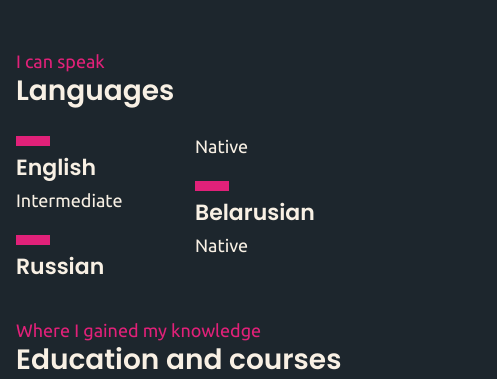
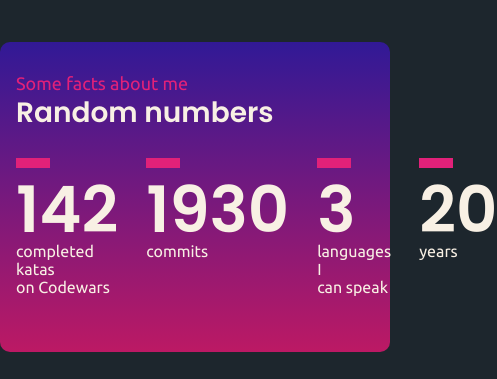
Before and after one commit to Brovar002/CV, a plain HTML site: page index.html in a window 390 px wide. Shown: the part 2528-2907 px from the top of the page, 497 px wide, since content can reach past the window. Drawn offline with nearby package versions, Linux system fonts and the light colour scheme.

Commit message:
feat: update cv

```diff
--- a/assets/css/style.css
+++ b/assets/css/style.css
@@ -963,6 +963,9 @@ button {
   .about-me__job {
     font-size: 60px;
   }
+  .facts__quantity {
+    font-size: 56px;
+  }
 
   .projects__title {
     font-size: 24px;
@@ -998,6 +1001,18 @@ button {
 
   .languages__list{
     column-gap: 0;
+  }
+  .facts__list {
+    column-gap: 0;
+  }
+
+  .facts__quantity {
+    font-size: 48px;
+  }
+
+  .facts__desc,
+  .languages__level {
+    font-size: 16px;
   }
 
 }
@@ -1096,6 +1111,10 @@ button {
     justify-content: space-between;
     flex-wrap: wrap;
   }
+  .facts__quantity {
+    font-size: 48px;
+    line-height: 1;
+  }
 }
 
 @media (max-width: 360px) {
@@ -1176,3 +1195,28 @@ button {
     display: none;
   }
 }
+.facts__list {
+  display: grid;
+  grid-template-columns: repeat(4, 1fr);
+  column-gap: 28px;
+  grid-template-rows: repeat(2, auto);
+}
+
+.facts__quantity {
+  grid-row: 1 / 2;
+  position: relative;
+  font-family: "Poppins", sans-serif;
+  line-height: 1;
+  font-size: 64px;
+  font-weight: 600;
+  padding-top: 20px;
+}
+
+.facts__quantity::before {
+  position: absolute;
+  content: "";
+  width: 34px;
+  height: 10px;
+  background-color: var(--accent);
+  top: 0;
+}
--- a/index.html
+++ b/index.html
@@ -101,7 +101,7 @@
             <li class="skills__item">Python</li>
             <li class="skills__item">Git</li>
             <li class="skills__item">JavaScript</li>
-            <li class="skills__item">Figma / Photoshop</li>
+            <li class="skills__item">Jira</li>
           </ul>
         </section>
         <section class="projects container">
@@ -142,6 +142,20 @@
             </article>
           </div>
         </section>
+        <section class="facts block-bg">
+          <p class="subtitle">Some facts about me</p>
+          <h2 class="title">Random numbers</h2>
+          <dl class="facts__list">
+            <dt class="facts__quantity">142</dt>
+            <dd class="facts__desc">completed katas on&nbsp;Codewars</dd>
+            <dt class="facts__quantity">1930</dt>
+            <dd class="facts__desc">commits</dd>
+            <dt class="facts__quantity">3</dt>
+            <dd class="facts__desc">languages I can speak</dd>
+            <dt class="facts__quantity">20</dt>
+            <dd class="facts__desc">years</dd>
+          </dl>
+        </section>
         <section class="languages container">
           <p class="subtitle">I can speak</p>
           <h2 id="lang" class="title">Languages</h2>
@@ -158,6 +172,24 @@
           <p class="subtitle">Where I gained my knowledge</p>
           <h2 id="education" class="title">Education and courses</h2>
           <ul class="education__list">
+            <li class="education__item">
+              <p class="education__year">2022</p>
+              <p class="education__status">
+                <a download href="assets/content/pdf/Spring.pdf">
+                   Certificate
+                   </a>
+              </p>
+              <h4 class="education__degree">
+                Spring for beginners by Zaur Tregulov
+              </h4>
+              <p class="education__company">
+                <a
+                  href="https://www.udemy.com/course/spring-framework/?persist_locale=&locale=en_US"
+                >
+                  Udemy
+                </a>
+              </p>
+            </li>
             <li class="education__item">
               <p class="education__year">
                 2021
```
Also changed, not shown: 1 other file.
